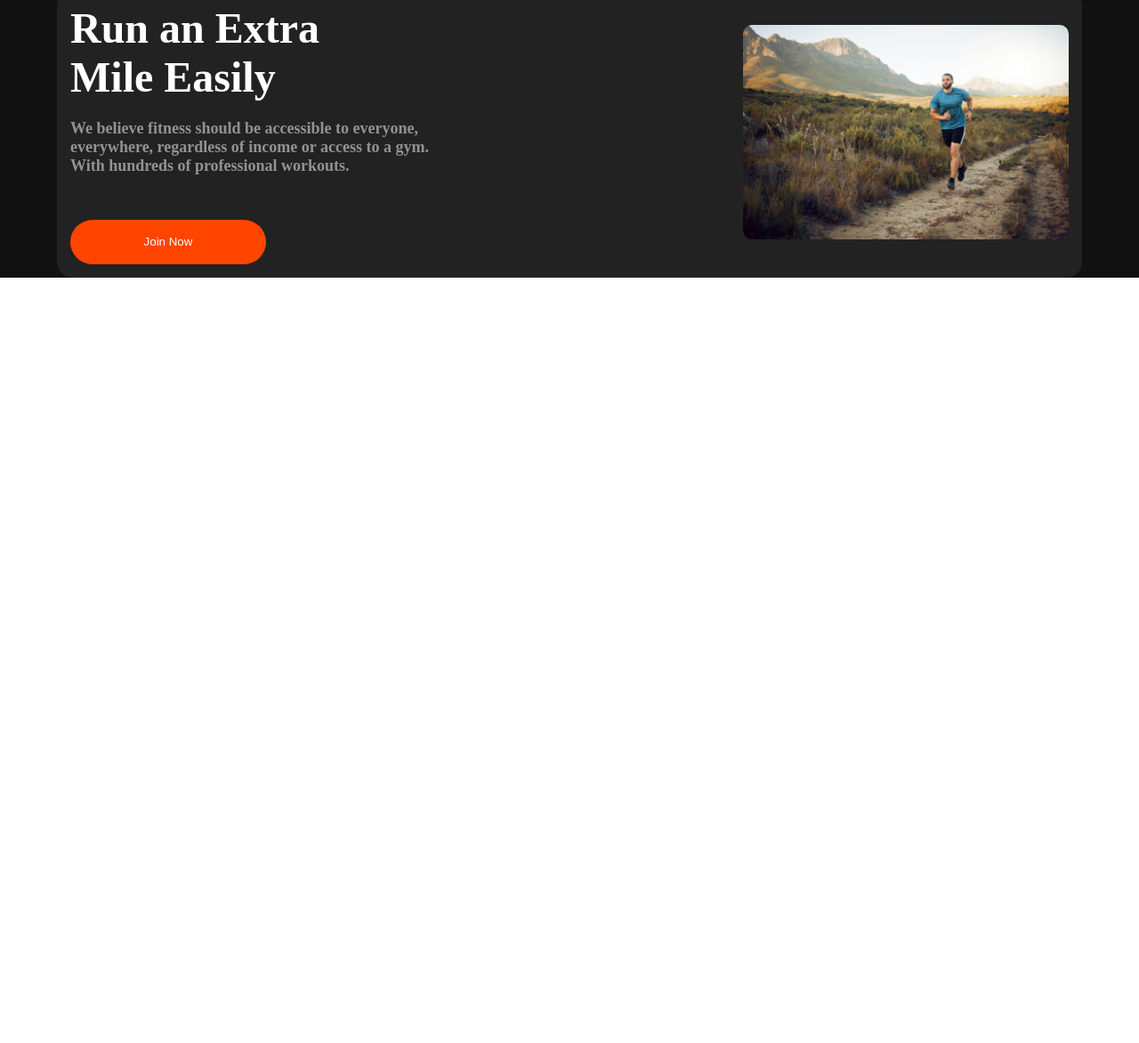
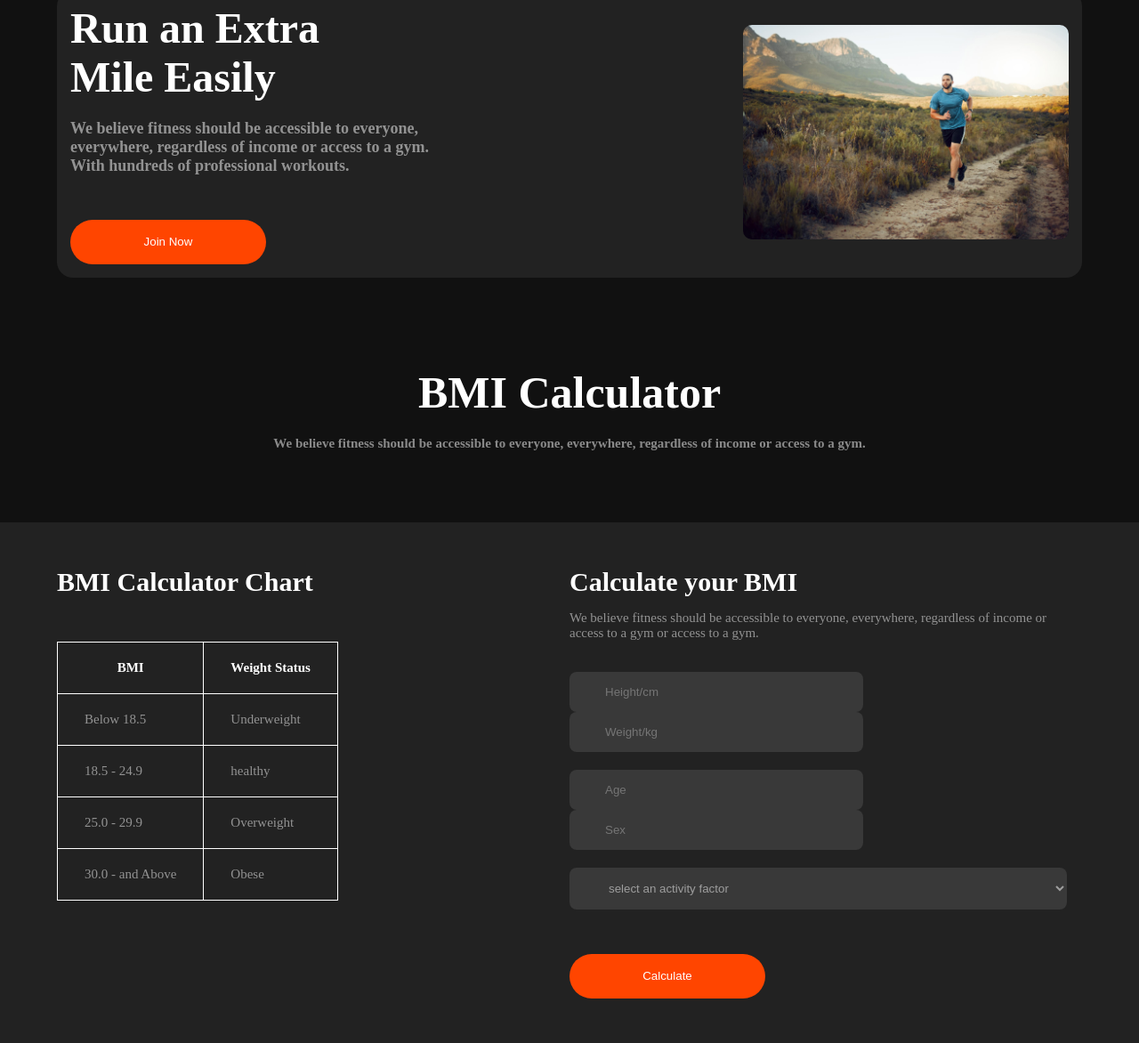
Before and after one commit to rumman321/Assignment2-B10, a plain HTML site: page index.html in a window 1280 px wide. Shown: the part 1229-2401 px from the top of the page at 89% size. Before the commit the page ends 1641 px from the top, so only its background shows below. Drawn offline with Linux system fonts and the light colour scheme.

Commit message:
BMI Calculator section added

```diff
--- a/index.html
+++ b/index.html
@@ -101,6 +101,68 @@
                 </div>
             </div>
         </section>
+        <div class="bmi-title">
+            <h1>BMI Calculator</h1>
+            <p>We believe fitness should be accessible to everyone, everywhere, regardless of income or access to a gym.</p>
+        </div>
+        <section class="bmi-calculate">
+            <div class="bmi-container">
+                <div class="bmi-chart">
+                    <h1>BMI Calculator Chart</h1>
+                    <table>
+                        <thead>
+                            <tr>
+                                <th>BMI</th>
+                                <th>Weight Status</th>
+                            </tr>
+                            <tr>
+                                <td>Below 18.5</td>
+                                <td>Underweight</td>
+                            </tr>
+                            <tr>
+                                <td>18.5 - 24.9</td>
+                                <td>healthy</td>
+                            </tr>
+                            <tr>
+                                <td>25.0 - 29.9</td>
+                                <td>Overweight</td>
+                            </tr>
+                            <tr>
+                                <td>30.0  - and Above</td>
+                                <td>Obese</td>
+                            </tr>
+                        </thead>
+                    </table>
+                </div>
+                <div class="Calculator">
+                    <h1>Calculate your BMI</h1>
+                    <p>We believe fitness should be accessible to everyone, everywhere, regardless of income or access to a gym or access to a gym. </p>
+
+                    <div class="input-bmi">
+                        <input type="text" placeholder="Height/cm">
+                        <input type="text" placeholder="Weight/kg">
+                    </div>
+                    <div class="input-bmi">
+                        <input type="text" placeholder="Age">
+                        <input type="text" placeholder="Sex">
+                    </div>
+                    <div class="select">
+                        <!-- <input type="text" placeholder="select an activity factor"> -->
+
+                        <select name="" id="">
+                            <option value="">select an activity factor</option>
+                            <option value="">Male</option>
+                            <option value="">Female</option>
+                        </select>
+                    </div>
+
+                    <button>
+                        Calculate
+                    </button>
+
+                </div>
+            </div>
+        </section>
     </main>
     <footer></footer>
 </body>
--- a/style.css
+++ b/style.css
@@ -242,3 +242,118 @@ main{
 
     border-radius: 10px;
 }
+
+/* bmi-calculate section styles */
+
+.bmi-title{
+    text-align: center;
+}
+.bmi-title h1{
+    color: white;
+    font-weight: 900;
+    font-size: 50px;
+
+}
+.bmi-title p{
+    margin-top: 20PX;
+    margin-bottom: 80px;
+    color: rgba(255, 255, 255, 0.511);
+    font-size: 15px;
+    font-weight: 600;
+}
+.bmi-calculate{
+
+
+    background-color: #222222;
+}
+
+.bmi-container{
+    width: 90%;
+    margin: 0 auto;
+
+    display: flex;
+    justify-content: space-between;
+    padding-top: 50px;
+    padding-bottom: 50px;
+
+}
+.bmi-chart{
+    align-items: center;
+}
+.bmi-chart h1{
+    font-size: 30px;
+    font-weight: 900;
+    color: white;
+    margin-bottom: 50px;
+}
+.bmi-chart table{
+    border-collapse: collapse;
+
+}
+.bmi-chart td{
+    border: 1px solid white;
+    padding: 20px 30px;
+    color: rgba(255, 255, 255, 0.511);
+    font-size: 15px;
+
+
+}
+.bmi-chart th{
+    border: 1px solid white;
+    padding: 20px 30px;
+    color: white;
+    font-size: 15px;
+}
+
+.Calculator{
+    width: 50%;
+}
+.Calculator h1{
+    font-size: 30px;
+    font-weight: 900;
+    color: white;
+}
+.Calculator p{
+    margin-top: 15px;
+    margin-bottom: 35px;
+    color: rgba(255, 255, 255, 0.511);
+    font-size: 15px;
+}
+
+.input-bmi {
+    margin-top: 20px;
+}
+.input-bmi input{
+    border-radius: 8px;
+    border: none;
+    background: rgba(255, 255, 255, 0.1);
+    width: 250px;
+    padding: 15px 40px;
+}
+/* .select input{
+    margin-top: 20px;
+    border-radius: 8px;
+    border: none;
+    background: rgba(255, 255, 255, 0.1);
+    width: 85%;
+    padding: 15px 40px;
+} */
+.select select{
+    margin-top: 20px;
+    border-radius: 8px;
+    border: none;
+    background: rgba(255, 255, 255, 0.1);
+    width: 97%;
+    padding: 15px 40px;
+    color: rgba(255, 255, 255, 0.511);
+
+}
+.Calculator button{
+ margin-top: 50px;
+ border-radius: 40px;
+ border: none;
+ color: white;
+ background-color: orangered;
+ height: 50px ;
+ width: 220px;
+}
```
